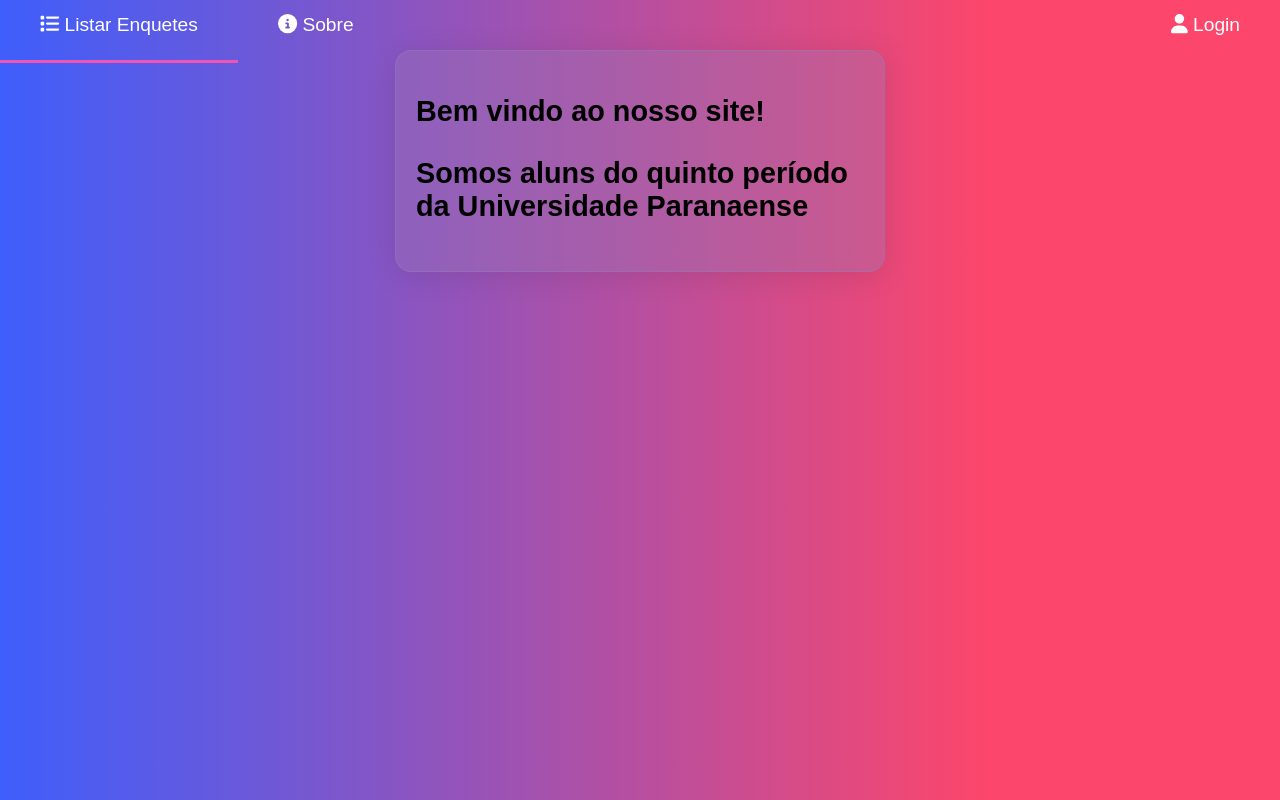
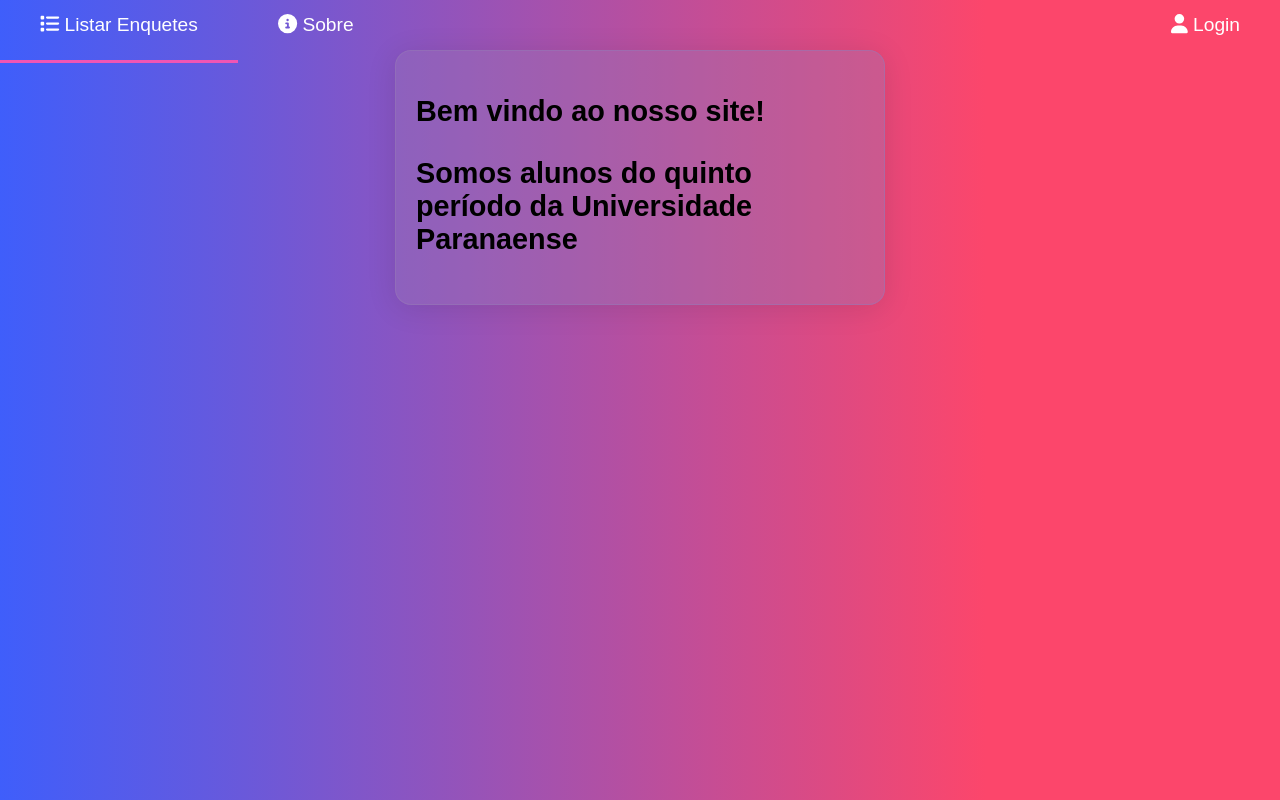
Before and after one commit to cividinilucas/enquete-vite, a React (Vite) app: page / in a window 1280 px wide. Built offline with nearby package versions, Linux system fonts and the light colour scheme.

Commit message:
conexão com as tabelas e insersão no banco de dados

```diff
--- a/src/pages/Home.jsx
+++ b/src/pages/Home.jsx
@@ -5,7 +5,7 @@
     <section>
       <h1>
         Bem vindo ao nosso site!
-        <p>Somos aluns do quinto período da Universidade Paranaense</p>
+        <p>Somos alunos do quinto período da Universidade Paranaense</p>
       </h1>
     </section>
   );
```
